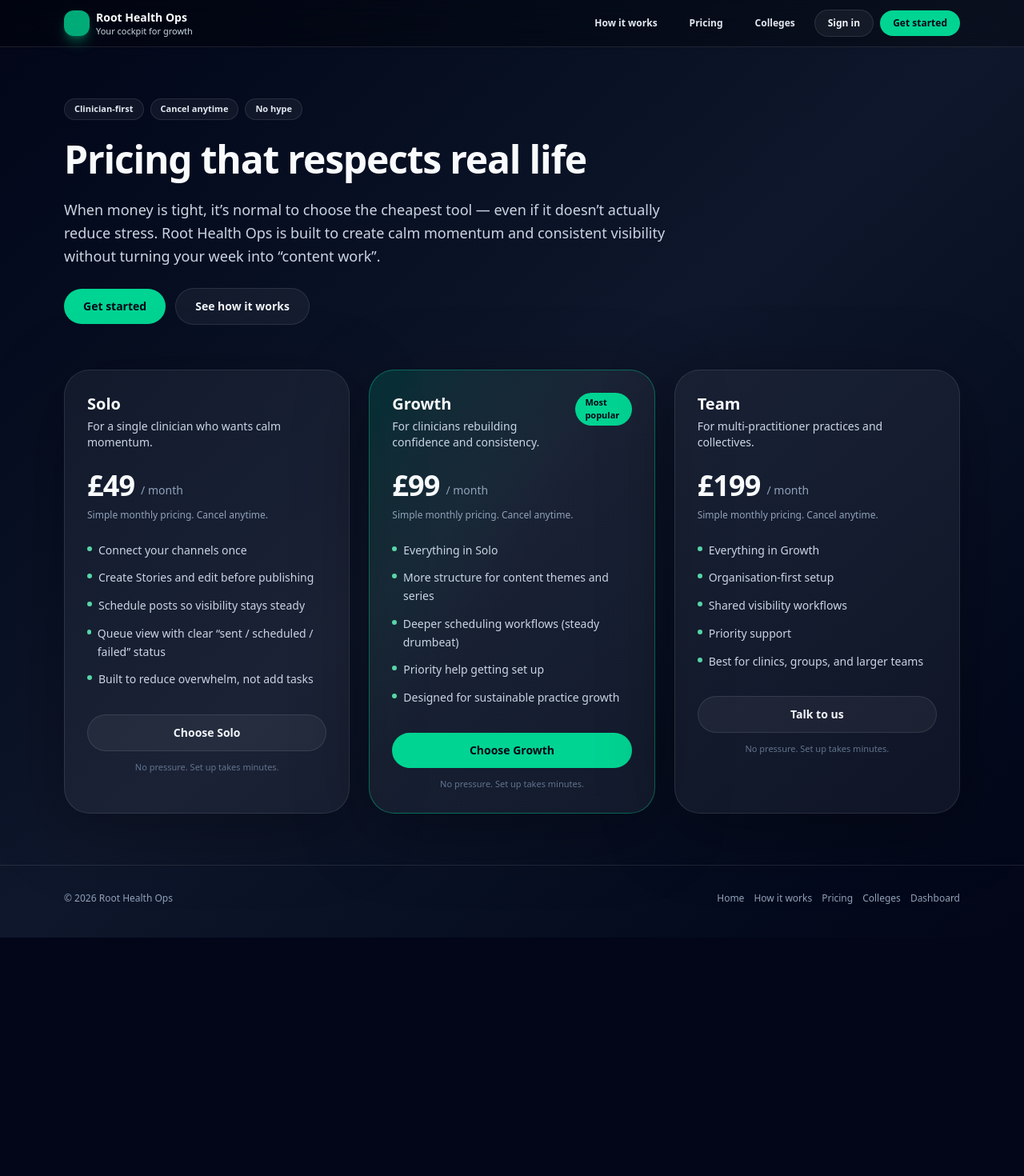
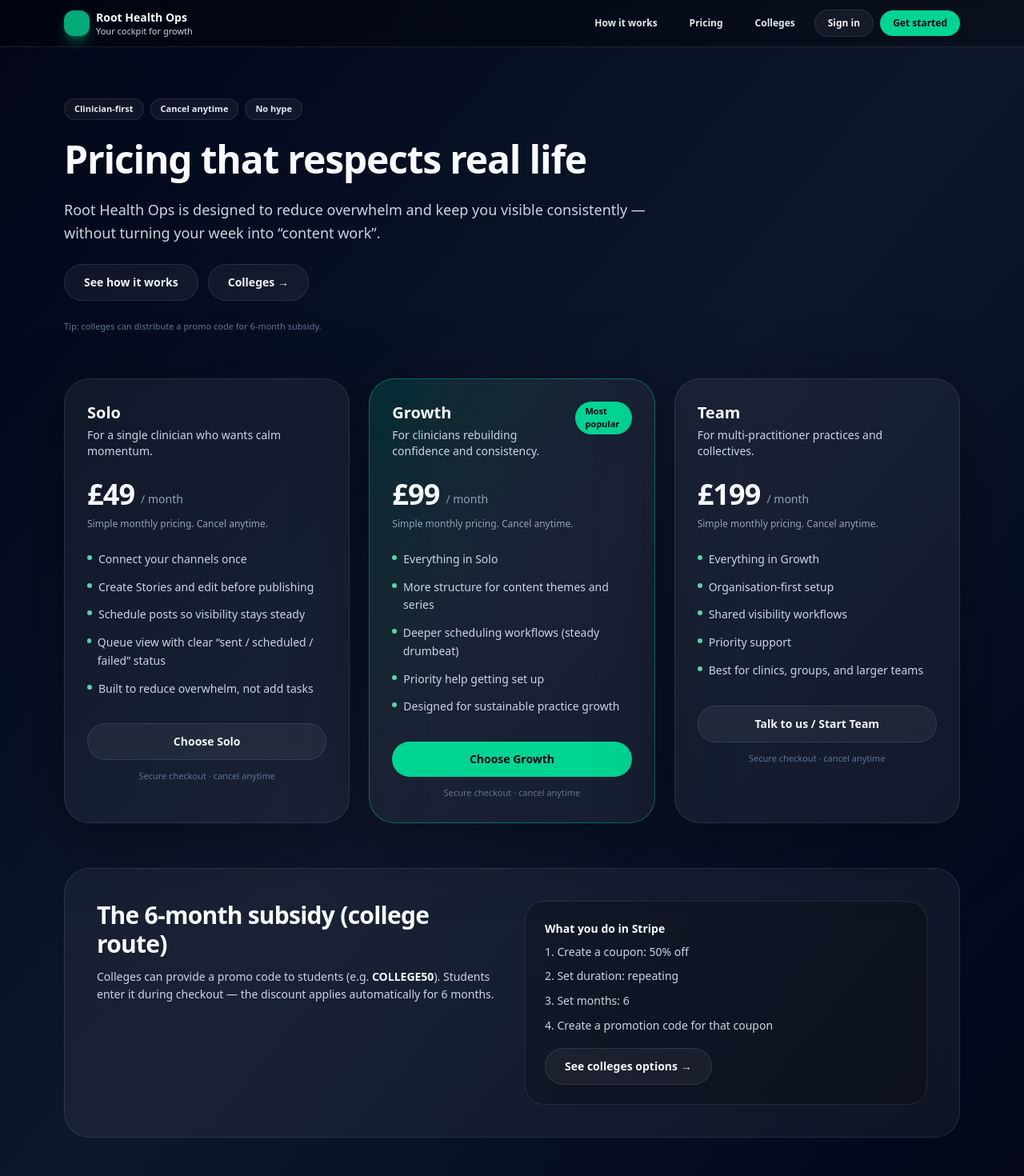
Before and after one commit to Hypnohippy/root-health-ops-dashboard1, a Next.js app: page /pricing in a window 1280 px wide. Shown: the top 1470 px of the page at 80% size. Before the commit the page ends 1172 px from the top, so only its background shows below. Built offline with nearby package versions, Linux system fonts and the light colour scheme.

Commit message:
Refactor pricing page to use CheckoutButton component

```diff
--- a/app/(marketing)/pricing/page.tsx
+++ b/app/(marketing)/pricing/page.tsx
@@ -1,6 +1,7 @@
 // app/(marketing)/pricing/page.tsx
 import Link from "next/link";
 import React from "react";
+import CheckoutButton from "./CheckoutButton";
 
 function Pill({ children }: { children: React.ReactNode }) {
   return (
@@ -25,8 +26,7 @@ function PriceCard({
   price,
   subtitle,
   features,
-  ctaLabel,
-  ctaHref,
+  plan,
   highlight,
 }: {
   badge?: string;
@@ -34,8 +34,7 @@ function PriceCard({
   price: string;
   subtitle: string;
   features: React.ReactNode[];
-  ctaLabel: string;
-  ctaHref: string;
+  plan: "solo" | "growth" | "team";
   highlight?: boolean;
 }) {
   return (
@@ -78,21 +77,11 @@ function PriceCard({
       </ul>
 
       <div className="mt-8">
-        <Link
-          href={ctaHref}
-          className={[
-            "inline-flex w-full items-center justify-center rounded-full px-5 py-3 text-sm font-semibold transition",
-            highlight
-              ? "bg-emerald-400 text-slate-950 hover:bg-emerald-300"
-              : "border border-white/10 bg-white/5 text-slate-100 hover:bg-white/10",
-          ].join(" ")}
-        >
-          {ctaLabel}
-        </Link>
-
-        <div className="mt-3 text-center text-[11px] text-slate-500">
-          No pressure. Set up takes minutes.
-        </div>
+        <CheckoutButton
+          plan={plan}
+          label={plan === "team" ? "Talk to us / Start Team" : `Choose ${title}`}
+          highlight={highlight}
+        />
       </div>
     </div>
   );
@@ -113,25 +102,28 @@ export default function PricingPage() {
         </h1>
 
         <p className="text-base md:text-lg text-slate-300 leading-relaxed max-w-3xl">
-          When money is tight, it’s normal to choose the cheapest tool — even if
-          it doesn’t actually reduce stress. Root Health Ops is built to create
-          calm momentum and consistent visibility without turning your week into
-          “content work”.
+          Root Health Ops is designed to reduce overwhelm and keep you visible
+          consistently — without turning your week into “content work”.
         </p>
 
         <div className="flex flex-wrap items-center gap-3">
-          <Link
-            href="/get-started"
-            className="inline-flex items-center justify-center rounded-full bg-emerald-400 px-6 py-3 text-sm font-semibold text-slate-950 hover:bg-emerald-300"
-          >
-            Get started
-          </Link>
           <Link
             href="/how-it-works"
             className="inline-flex items-center justify-center rounded-full border border-white/10 bg-white/5 px-6 py-3 text-sm font-semibold text-slate-100 hover:bg-white/10"
           >
             See how it works
           </Link>
+
+          <Link
+            href="/colleges"
+            className="inline-flex items-center justify-center rounded-full border border-white/10 bg-white/5 px-6 py-3 text-sm font-semibold text-slate-100 hover:bg-white/10"
+          >
+            Colleges →
+          </Link>
+        </div>
+
+        <div className="text-[11px] text-slate-500">
+          Tip: colleges can distribute a promo code for 6-month subsidy.
         </div>
       </section>
 
@@ -140,6 +132,7 @@ export default function PricingPage() {
           title="Solo"
           subtitle="For a single clinician who wants calm momentum."
           price="£49"
+          plan="solo"
           features={[
             <>Connect your channels once</>,
             <>Create Stories and edit before publishing</>,
@@ -147,8 +140,6 @@ export default function PricingPage() {
             <>Queue view with clear “sent / scheduled / failed” status</>,
             <>Built to reduce overwhelm, not add tasks</>,
           ]}
-          ctaLabel="Choose Solo"
-          ctaHref="/get-started"
         />
 
         <PriceCard
@@ -156,6 +147,7 @@ export default function PricingPage() {
           title="Growth"
           subtitle="For clinicians rebuilding confidence and consistency."
           price="£99"
+          plan="growth"
           highlight
           features={[
             <>Everything in Solo</>,
@@ -164,14 +156,13 @@ export default function PricingPage() {
             <>Priority help getting set up</>,
             <>Designed for sustainable practice growth</>,
           ]}
-          ctaLabel="Choose Growth"
-          ctaHref="/get-started"
         />
 
         <PriceCard
           title="Team"
           subtitle="For multi-practitioner practices and collectives."
           price="£199"
+          plan="team"
           features={[
             <>Everything in Growth</>,
             <>Organisation-first setup</>,
@@ -179,9 +170,43 @@ export default function PricingPage() {
             <>Priority support</>,
             <>Best for clinics, groups, and larger teams</>,
           ]}
-          ctaLabel="Talk to us"
-          ctaHref="/colleges"
         />
+      </section>
+
+      <section className="rounded-[32px] border border-white/10 bg-white/5 p-8 md:p-10">
+        <div className="grid gap-8 lg:grid-cols-2 lg:items-start">
+          <div>
+            <div className="text-2xl md:text-3xl font-semibold tracking-tight">
+              The 6-month subsidy (college route)
+            </div>
+            <p className="mt-3 text-sm text-slate-300 leading-relaxed">
+              Colleges can provide a promo code to students (e.g.{" "}
+              <span className="text-slate-50 font-semibold">COLLEGE50</span>).
+              Students enter it during checkout — the discount applies
+              automatically for 6 months.
+            </p>
+          </div>
+
+          <div className="rounded-3xl border border-white/10 bg-black/20 p-6">
+            <div className="text-sm font-semibold text-slate-50">
+              What you do in Stripe
+            </div>
+            <ol className="mt-2 space-y-2 text-sm text-slate-300 leading-relaxed list-decimal list-inside">
+              <li>Create a coupon: 50% off</li>
+              <li>Set duration: repeating</li>
+              <li>Set months: 6</li>
+              <li>Create a promotion code for that coupon</li>
+            </ol>
+            <div className="mt-4">
+              <Link
+                href="/colleges"
+                className="inline-flex items-center justify-center rounded-full border border-white/10 bg-white/5 px-6 py-3 text-sm font-semibold text-slate-100 hover:bg-white/10"
+              >
+                See colleges options →
+              </Link>
+            </div>
+          </div>
+        </div>
       </section>
     </main>
   );
```
